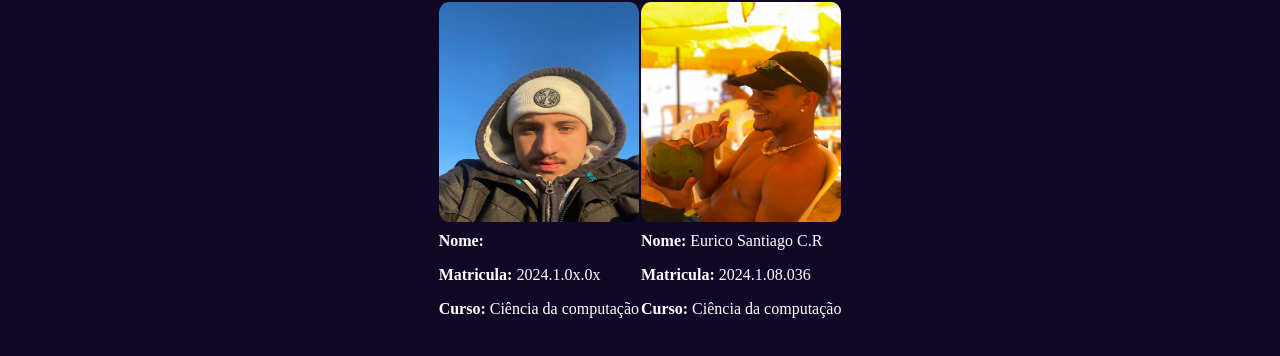
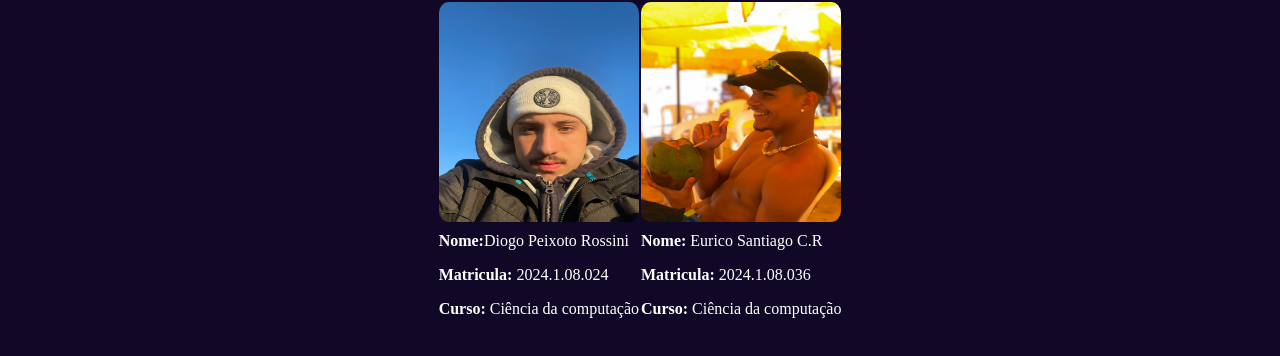
Before and after one commit to Santiago-CCtech/Site-git, a plain HTML site: page Site git hub/Alunos.html in a window 1280 px wide. Shown: the part 146-502 px from the top of the page. Drawn offline with Linux system fonts and the light colour scheme.

Commit message:
atualização

```diff
--- a/Site git hub/Alunos.html
+++ b/Site git hub/Alunos.html
@@ -38,8 +38,8 @@
               <div class="imgs">
                   <img class="img" src="/imagens/diogo.png" alt="">
                   <div class="detalhes">
-                      <p><b>Nome:</b></p>
-                      <p><b>Matricula:</b> 2024.1.0x.0x</b></p>
+                      <p><b>Nome:</b>Diogo Peixoto Rossini</p>
+                      <p><b>Matricula:</b> 2024.1.08.024</b></p>
                       <p><b>Curso:</b> Ciência da computação</p>
                   </div>
               </div>
```
